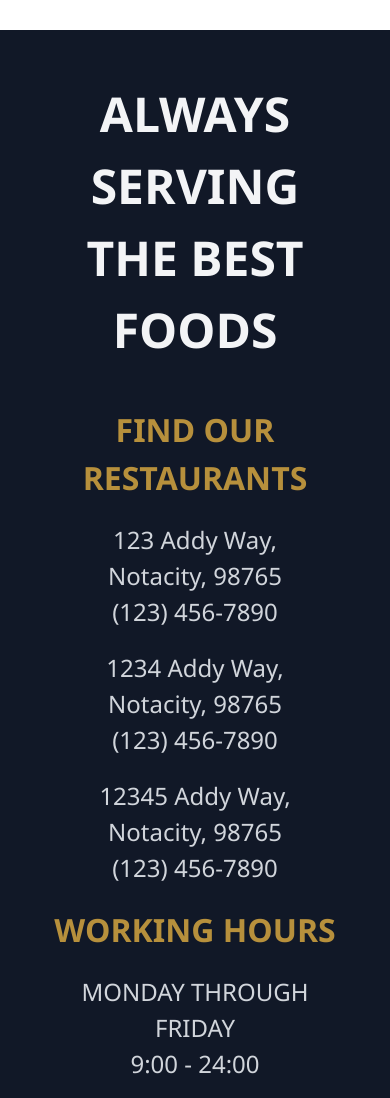
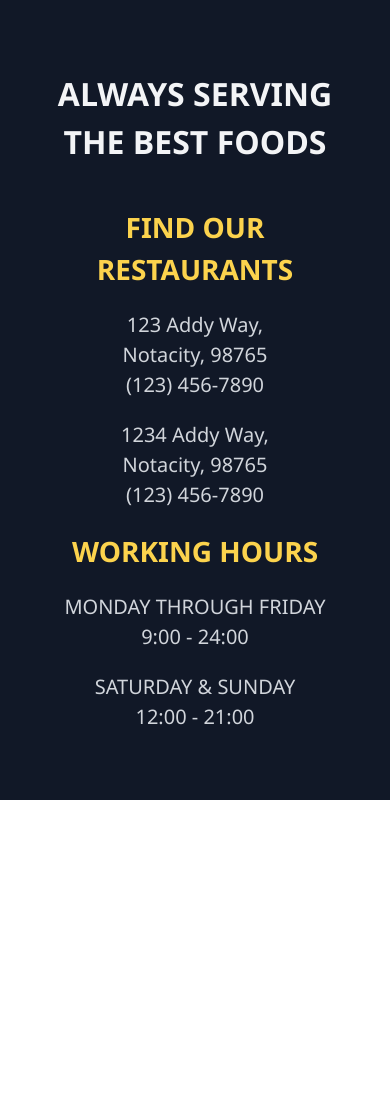
Before and after one commit to pn-code/restaurant-app, a Next.js app: page /cart in a window 390 px wide. Shown: the part 470-1568 px from the top of the page. After the commit the page ends 1270 px from the top, so only its background shows below. Built offline with nearby package versions, Linux system fonts and the light colour scheme; no server answers.

Commit message:
Adjusted Footer spacing and font sizes

```diff
--- a/components/Footer.jsx
+++ b/components/Footer.jsx
@@ -4,7 +4,7 @@ import React from "react";
 const Footer = () => {
     return (
         // Container
-        <div className="h-auto sm:h-[calc(100vh-116px)] bg-gray-900 flex mt-12">
+        <div className="h-auto sm:h-[calc(100vh-80px)] bg-gray-900 flex pt-10">
             {/* Image */}
             <div className="hidden sm:flex flex-1 relative">
               {/* Photo by Ronan Kruithof <a href="https://unsplash.com/@ronank?utm_source=unsplash&utm_medium=referral&utm_content=creditCopyText">Ronan Kruithof</a> on <a href="https://unsplash.com/photos/PCE0T5i4pDI?utm_source=unsplash&utm_medium=referral&utm_content=creditCopyText">Unsplash</a>*/}
@@ -15,39 +15,34 @@ const Footer = () => {
             <div className="flex flex-col sm:flex-row flex-2 relative text-gray-300 p-12 justify-between text-center sm:text-left">
                 {/* Motto */}
                 <div className="flex flex-1 pb-10 sm:py-0">
-                    <h1 className="text-[48px] sm:text-[32px] font-bold text-gray-100">ALWAYS SERVING THE BEST FOODS</h1>
+                    <h1 className="text-[32px] font-bold text-gray-100">ALWAYS SERVING THE BEST FOODS</h1>
                 </div>
                 {/* Locations */}
                 <div className="flex-2 py-0 sm:px-5">
-                    <h1 className="text-[32px] sm:text-[18px] text-[#b7903c] font-bold pb-5">FIND OUR RESTAURANTS</h1>
-                    <p className="text-[24px] sm:text-[16px] pb-5">
+                    <h1 className="text-[28px] sm:text-[18px] text-amber-300 font-bold pb-5">FIND OUR RESTAURANTS</h1>
+                    <p className="text-[20px] sm:text-[16px] pb-5">
                         123 Addy Way,
                         <br />
                         Notacity, 98765
                         <br /> (123) 456-7890
                     </p>
-                    <p className="text-[24px] sm:text-[16px] pb-5">
+                    <p className="text-[20px] sm:text-[16px] pb-5">
                         1234 Addy Way,
                         <br />
                         Notacity, 98765
                         <br /> (123) 456-7890
                     </p>
-                    <p className="text-[24px] sm:text-[16px] pb-5">
-                        12345 Addy Way,
-                        <br />
-                        Notacity, 98765
-                        <br /> (123) 456-7890
-                    </p>
                 </div>
+
                 {/* Hours */}
                 <div className="flex-1 py-0 sm:px-5">
-                    <h1 className="text-[32px] sm:text-[18px] text-[#b7903c] font-bold pb-5">WORKING HOURS</h1>
-                    <p className="text-[24px] sm:text-[16px] pb-5">
+                    <h1 className="text-[28px] sm:text-[18px] text-amber-300 font-bold pb-5">WORKING HOURS</h1>
+                    <p className="text-[20px] sm:text-[16px] pb-5">
                         MONDAY THROUGH FRIDAY
                         <br /> 9:00 - 24:00
                     </p>
-                    <p className="text-[24px] sm:text-[16px] pb-5">
-                        SATURDAY & SUNDAY
+                    <p className="text-[20px] sm:text-[16px] pb-5">
+                        SATURDAY &amp; SUNDAY
                         <br /> 12:00 - 21:00
                     </p>
                 </div>
```
